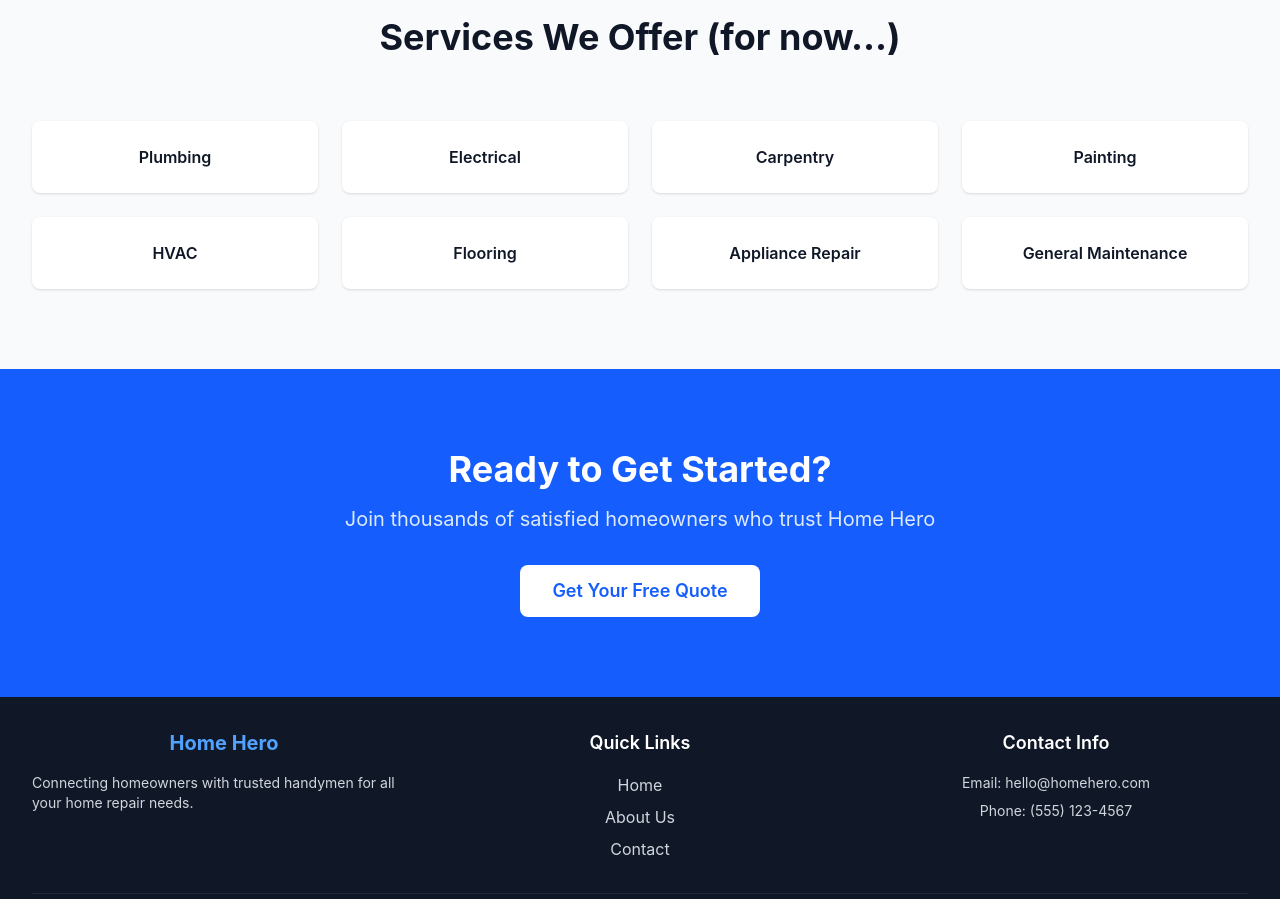
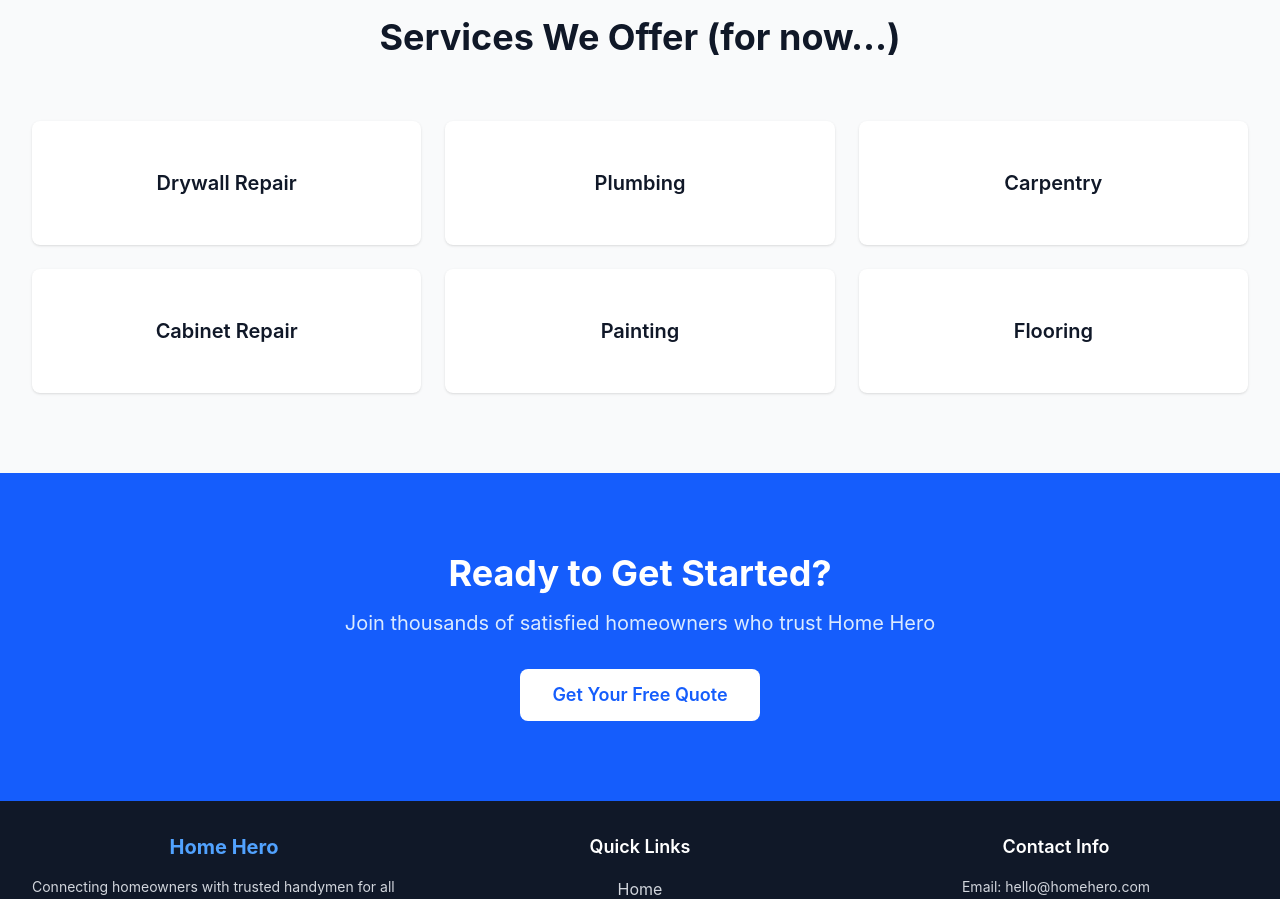
Before and after one commit to aaryan-rampal/home-hero, a React (Vite) app in the folder frontend/: page / in a window 1280 px wide. Shown: the part 1100-1999 px from the top of the page. Built offline with nearby package versions, Linux system fonts and the light colour scheme.

Commit message:
feat: update Services section layout and enhance service item styling for improved visibility

```diff
--- a/frontend/src/pages/Landing.tsx
+++ b/frontend/src/pages/Landing.tsx
@@ -102,19 +102,17 @@ const Landing = () => {
             </p> */}
           </div>
 
-          <div className="grid grid-cols-2 md:grid-cols-4 gap-6">
+          <div className="grid grid-cols-2 md:grid-cols-3 gap-6">
             {[
+              'Drywall Repair',
               'Plumbing',
-              'Electrical',
               'Carpentry',
+              'Cabinet Repair',
               'Painting',
-              'HVAC',
               'Flooring',
-              'Appliance Repair',
-              'General Maintenance'
             ].map((service, index) => (
-              <div key={index} className="bg-white p-6 rounded-lg shadow-sm text-center hover:shadow-md transition-shadow">
-                <h3 className="font-semibold text-gray-900">{service}</h3>
+              <div key={index} className="bg-white p-12 rounded-lg shadow-sm text-center hover:shadow-md transition-shadow">
+                <h3 className="text-xl font-semibold text-gray-900">{service}</h3>
               </div>
             ))}
           </div>
```
